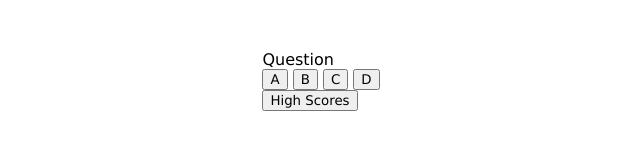
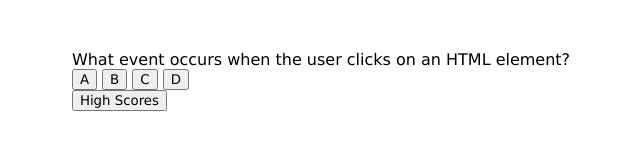
Before and after one commit to na-br-wo/code-quiz, a plain HTML site: page index.html in a window 1280 px wide. Both pictures are taken after a click on the button "Start Quiz!". Shown: the whole page, without its empty margins (319-959 px from the left). Drawn offline with Linux system fonts and the light colour scheme.

Commit message:
question text displays when start quiz is clicked, changed id to 'question-text'

```diff
--- a/assets/script.js
+++ b/assets/script.js
@@ -2,6 +2,8 @@
 const scoreBtn = document.getElementById('score-btn')
 const startBtn = document.getElementById('start-btn')
 const questionContainerEl = document.getElementById('question-container')
+const questionTextEl = document.getElementById('question-text')
+const answerBtnsEl = document.getElementById('answer-btns')
 
 // variables that handle randomizing question order
 // assiging them with let and no initialization, which makes them undefined
@@ -33,7 +35,7 @@ function startQuiz() {
 
   // randomizing the order of the questions array
   // gets a random number that is either positive or negative
-  // + or - will determine order of array
+  // + or - will determine order of array with .sort()
   randomQuestions = questions.sort(() => Math.random() - .5)
   currentQuestionIndex = 0
 
@@ -44,7 +46,15 @@ function startQuiz() {
 // function that advances to the next question
 // shuffles through questions array at random
 function nextQuestion() {
+  showQuestions(randomQuestions[currentQuestionIndex])
+}
 
+// function showQuestion will display the index in the array based on
+// randomized order from randomQuestions and currentQuestionIndex
+// parameter 'e' is the element we are entering from 'questions' array
+function showQuestions(e) {
+  // sets question string in the array to the HTML page
+  questionTextEl.innerText = e.question
 }
 
 // function that controls what happens when user selects an aswer
--- a/index.html
+++ b/index.html
@@ -16,7 +16,7 @@
     <!-- container for quiz questions, hidden by default -->
     <div id="question-container" class="hide">
       <!-- the actual question text, with "Question" as default value -->
-      <div id="question">Question</div>
+      <div id="question-text">Question</div>
       <!-- answer buttons -->
       <div id="answer-btns" class="btn-list">
         <!-- button elements with default text for testing -->
```
